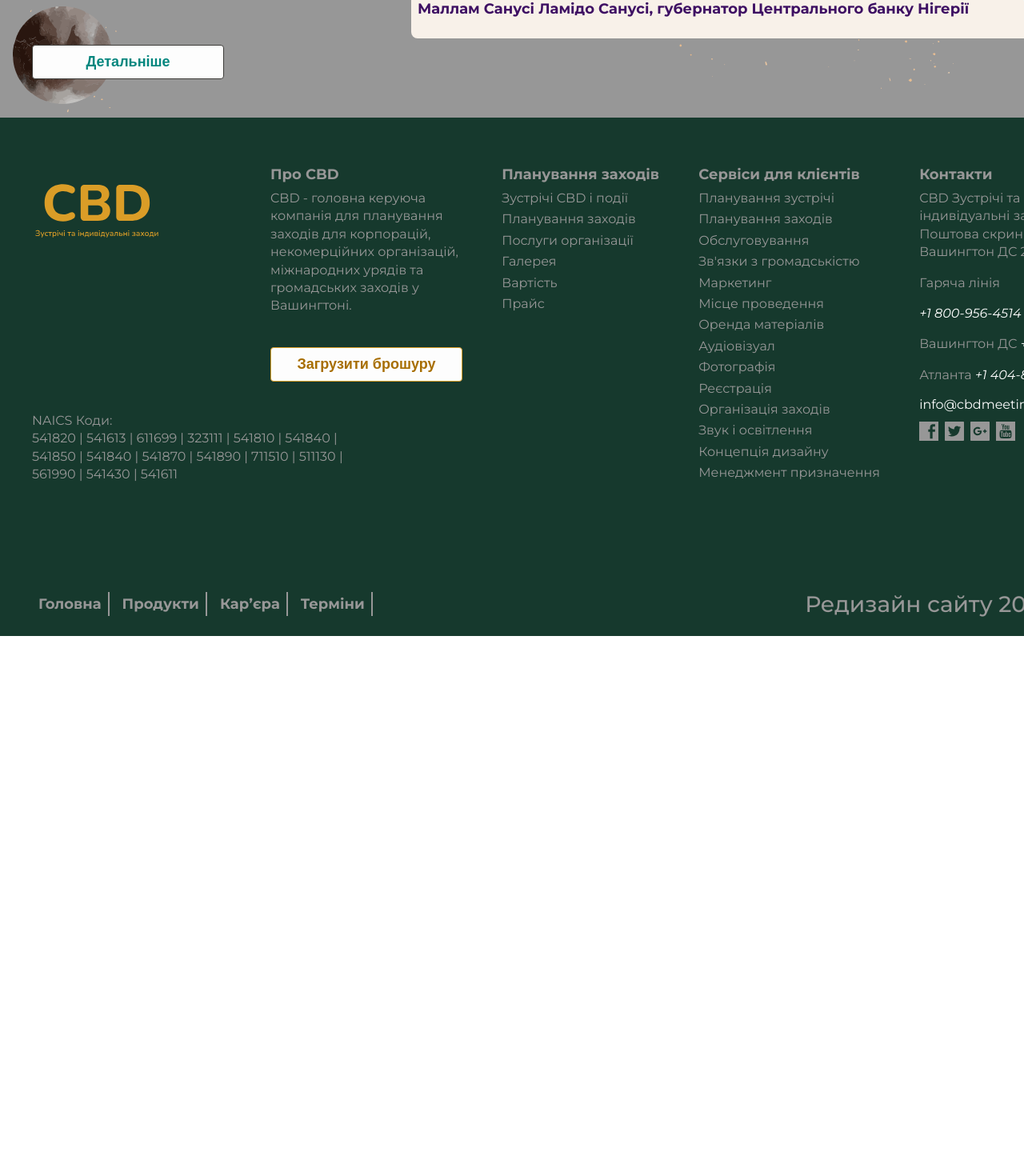
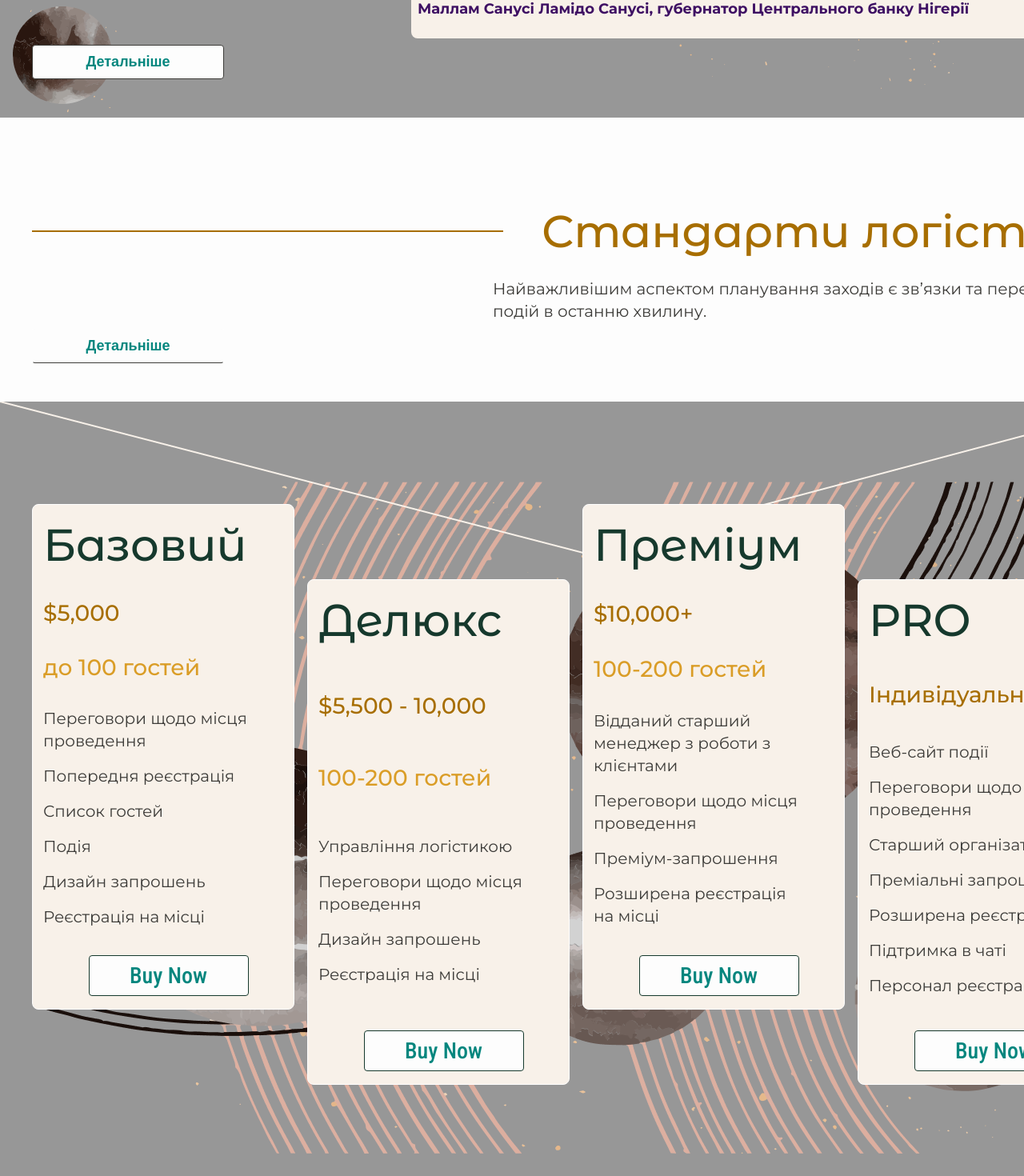
Before and after one commit to mvkochar/cbd-event, a React (Create React App) app: page /services in a window 1280 px wide. Shown: the part 3616-5086 px from the top of the page at 80% size. Before the commit the page ends 4411 px from the top, so only its background shows below. Built offline with nearby package versions, Linux system fonts and the light colour scheme.

Commit message:
add Standards and Tariffs blocks to Services page

```diff
--- a/src/global.css
+++ b/src/global.css
@@ -15,7 +15,9 @@
 .services-features-title,
 .services-opportunities-title,
 .services-selection-title,
-.services-reviews-title {
+.services-reviews-title,
+.services-standarts-title,
+.tariffs-item-title {
     font-family: "Montserrat Alternates", sans-serif;
     font-weight: 500;
     font-size: 56px;
@@ -29,8 +31,8 @@
 .about-features-more,
 .team-item-more,
 .about-reviews-more,
-.services-features-more
- {
+.services-features-more,
+.services-standarts-more {
     display: block;
     width: 240px;
     margin-top: 32px;
--- a/src/pages/Services.css
+++ b/src/pages/Services.css
@@ -93,6 +93,7 @@
     padding-left: 40px;
     padding-right: 40px;
     background: #FDFDFD url("/public/images/services-selection-bg.png") no-repeat;
+    background-position-y: 218px;
 }
 
 .services-selection-title {
@@ -178,7 +179,7 @@
     border-radius: 8px;
 }
 
-.services-reviews-item:nth-child(3){
+.services-reviews-item:nth-child(3) {
     margin-top: 12px;
     margin-left: 474px;
 }
@@ -209,3 +210,113 @@
     font-size: 18px;
     color: #04867E;
 }
+
+.services-standards {
+    padding-top: 108px;
+    padding-bottom: 48px;
+    padding-left: 40px;
+    padding-right: 40px;
+    background-color: #FDFDFD;
+}
+
+.services-standarts-title {
+    display: flex;
+    align-items: center;
+    gap: 48px;
+}
+
+.services-standarts-title::before {
+    content: "";
+    display: block;
+    width: 589px;
+    height: 2px;
+    background-color: #A76E00;
+}
+
+.services-standarts-desc {
+    max-width: 784px;
+    margin-top: 24px;
+    margin-left: 576px;
+    font-size: 20px;
+    line-height: 1.4;
+    color: #3D3C39;
+}
+
+.services-standarts-more {
+    margin-top: 8px;
+    margin-left: 0;
+}
+
+.services-tariffs {
+    padding-top: 128px;
+    padding-bottom: 200px;
+    padding-left: 40px;
+    padding-right: 40px;
+    background: url("/public/images/services-tariffs-bg.png") no-repeat;
+}
+
+.services-tariffs-item {
+    flex-direction: column;
+    width: 328px;
+    height: 632px;
+    padding-top: 16px;
+    padding-bottom: 16px;
+    padding-left: 13px;
+    background-color: #F8F1E9;
+    border: 1px solid #FDFDFD;
+    border-radius: 8px;
+}
+
+.services-tariffs-item:nth-child(2),
+.services-tariffs-item:nth-child(4) {
+    margin-top: 94px;
+}
+
+.services-tariffs-item .tariffs-item-title {
+    color: #16392D;
+}
+
+.services-tariffs-item .tariffs-item-price,
+.services-tariffs-item .tariffs-item-guests {
+    font-weight: 500;
+    font-size: 28px;
+}
+
+.services-tariffs-item .tariffs-item-price {
+    color: #A76E00;
+}
+
+.services-tariffs-item .tariffs-item-guests {
+    color: #DA9D27;
+}
+
+.services-tariffs-item .tariffs-item-list {
+    list-style-type: none;
+}
+
+.services-tariffs-item .tariffs-item-list li {
+    margin-bottom: 16px;
+    font-size: 20px;
+    line-height: 1.4;
+    color: #3D3C39;
+}
+
+.services-tariffs-item .tariffs-item-list li:last-child {
+    margin-bottom: 0;
+}
+
+.services-tariffs-item .tariffs-item-buy {
+    display: block;
+    width: 200px;
+    margin: 0 auto;
+    padding-top: 8px;
+    padding-bottom: 8px;
+    background-color: #FDFDFD;
+    border: 1px solid #16392D;
+    border-radius: 4px;
+    cursor: pointer;
+    font-family: 'Roboto Condensed', sans-serif;
+    font-weight: 500;
+    font-size: 28px;
+    color: #04867E;
+}
--- a/src/pages/Services.tsx
+++ b/src/pages/Services.tsx
@@ -9,7 +9,7 @@
 const Services = ({ handlePage }: ServicesProps) => {
     React.useEffect(() => {
         handlePage(3)
-    }, []);
+    }, [handlePage]);
 
     return (
         <main>
@@ -134,6 +134,67 @@
                 </div>
                 <button type='button' className="services-reviews-more">Детальніше</button>
             </div>
+            <div className="services-standards">
+                <h2 className="services-standarts-title">Стандарти логістики</h2>
+                <p className="services-standarts-desc">
+                    Найважливішим аспектом планування заходів є зв’язки та передбачення подій в останню хвилину.
+                </p>
+                <button type='button' className='services-standarts-more'>Детальніше</button>
+            </div>
+            <div className="services-tariffs d-f jc-sb">
+                <div className="services-tariffs-item d-f jc-sb">
+                    <h2 className="tariffs-item-title">Базовий</h2>
+                    <h3 className="tariffs-item-price">$5,000</h3>
+                    <h3 className="tariffs-item-guests">до 100 гостей</h3>
+                    <ul className="tariffs-item-list">
+                        <li>Переговори щодо місця проведення</li>
+                        <li>Попередня реєстрація</li>
+                        <li>Список гостей</li>
+                        <li>Подія</li>
+                        <li>Дизайн запрошень</li>
+                        <li>Реєстрація на місці</li>
+                    </ul>
+                    <button type='button' className='tariffs-item-buy'>Buy Now</button>
+                </div>
+                <div className="services-tariffs-item d-f jc-sb">
+                    <h2 className="tariffs-item-title">Делюкс</h2>
+                    <h3 className="tariffs-item-price">$5,500 - 10,000</h3>
+                    <h3 className="tariffs-item-guests">100-200 гостей</h3>
+                    <ul className="tariffs-item-list">
+                        <li>Управління логістикою</li>
+                        <li>Переговори щодо місця проведення</li>
+                        <li>Дизайн запрошень</li>
+                        <li>Реєстрація на місці</li>
+                    </ul>
+                    <button type='button' className='tariffs-item-buy'>Buy Now</button>
+                </div>
+                <div className="services-tariffs-item d-f jc-sb">
+                    <h2 className="tariffs-item-title">Преміум</h2>
+                    <h3 className="tariffs-item-price">$10,000+</h3>
+                    <h3 className="tariffs-item-guests">100-200 гостей</h3>
+                    <ul className="tariffs-item-list">
+                        <li>Відданий старший <br/> менеджер з роботи з клієнтами</li>
+                        <li>Переговори щодо місця проведення</li>
+                        <li>Преміум-запрошення</li>
+                        <li>Розширена реєстрація <br /> на місці</li>
+                    </ul>
+                    <button type='button' className='tariffs-item-buy'>Buy Now</button>
+                </div>
+                <div className="services-tariffs-item d-f jc-sb">
+                    <h2 className="tariffs-item-title">PRO</h2>
+                    <h3 className="tariffs-item-price">Індивідуально</h3>
+                    <ul className="tariffs-item-list">
+                        <li>Веб-сайт події</li>
+                        <li>Переговори щодо місця проведення</li>
+                        <li>Старший організатор заходів</li>
+                        <li>Преміальні запрошення</li>
+                        <li>Розширена реєстрація</li>
+                        <li>Підтримка в чаті</li>
+                        <li>Персонал реєстрації на місці</li>
+                    </ul>
+                    <button type='button' className='tariffs-item-buy'>Buy Now</button>
+                </div>
+            </div>
         </main>
     )
 }
```
Also changed, not shown: public/images/services-tariffs-bg.png (added).
